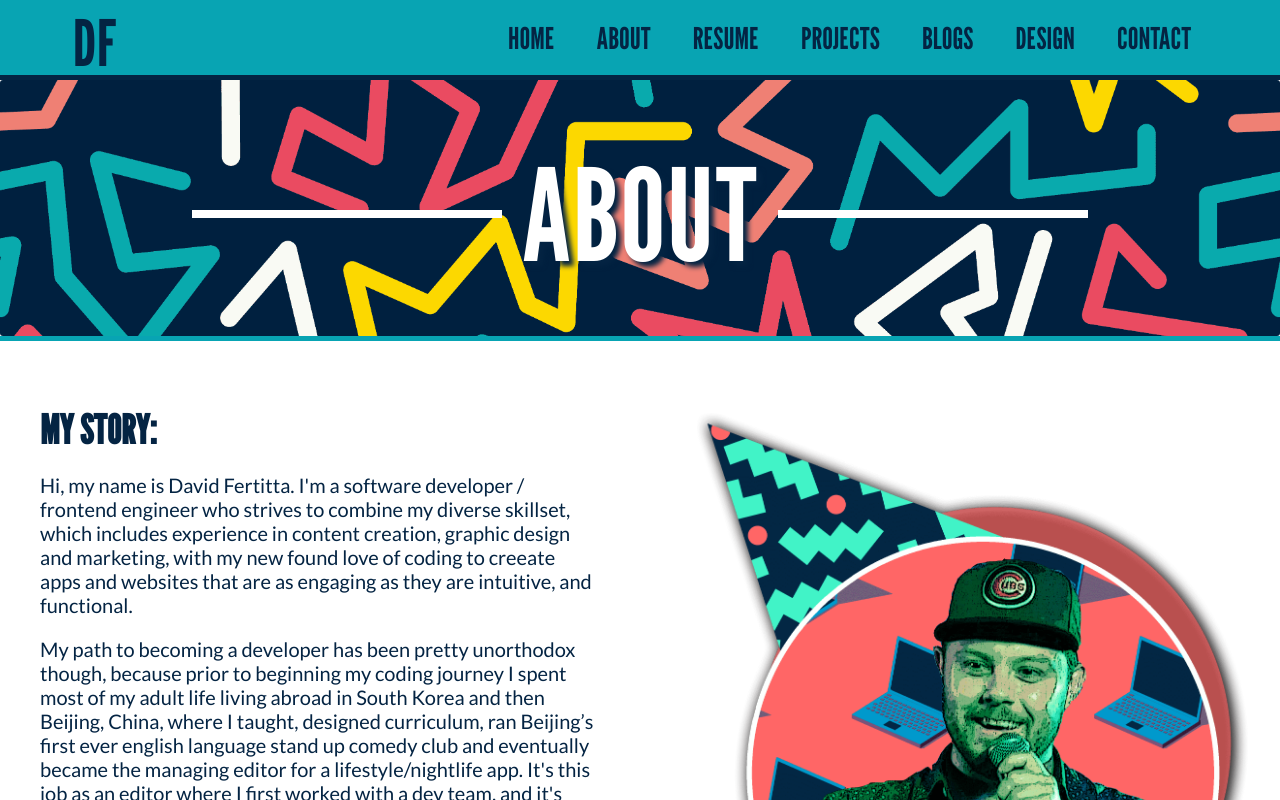
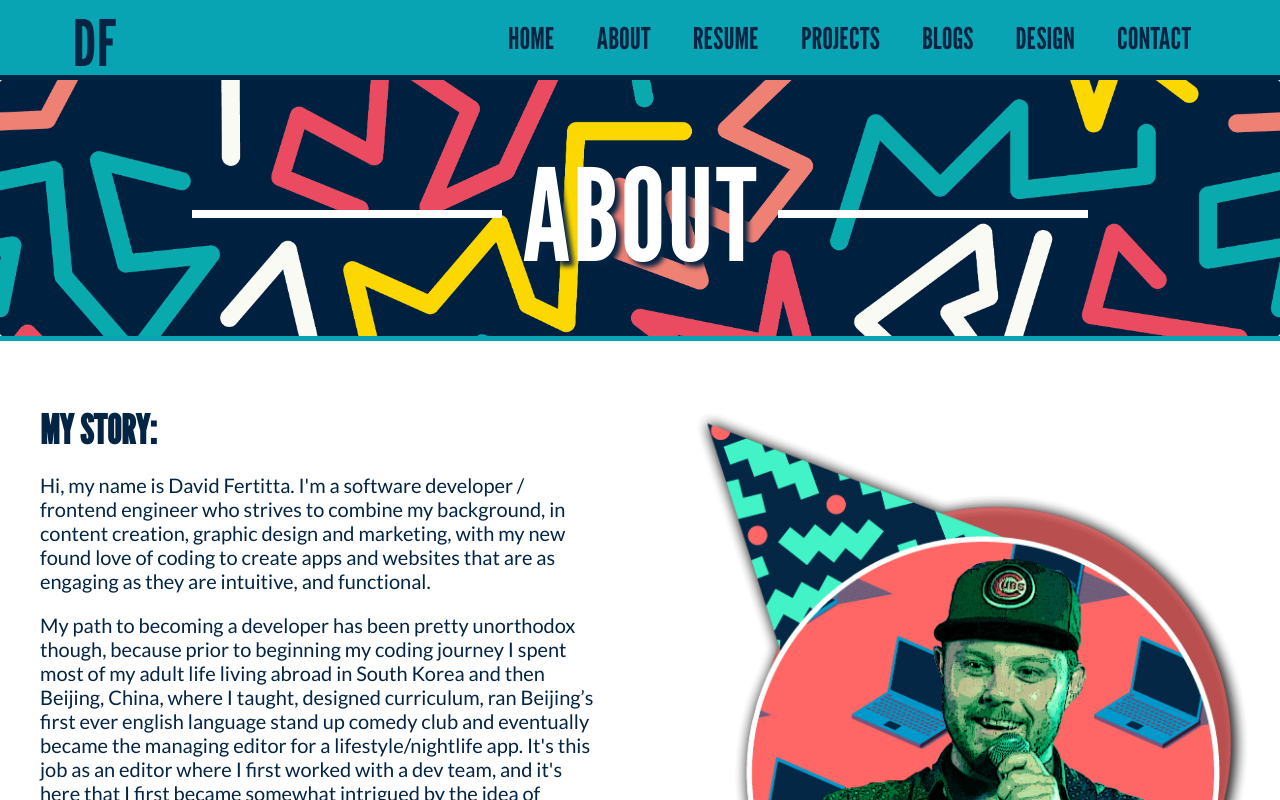
Before and after one commit to dfert1987/Portfolio, a React (Create React App) app: page /about in a window 1280 px wide. Shown: the top 800 px of the page. Built offline with nearby package versions, Linux system fonts and the light colour scheme.

Commit message:
typo fix

```diff
--- a/src/Pages/About/About.js
+++ b/src/Pages/About/About.js
@@ -32,11 +32,10 @@ const About = () => {
                 <h4 className='about-subtitle'>MY STORY:</h4>
                 <p className='about-body'>
                   Hi, my name is David Fertitta. I'm a software developer /
-                  frontend engineer who strives to combine my diverse skillset,
-                  which includes experience in content creation, graphic design
-                  and marketing, with my new found love of coding to creeate
-                  apps and websites that are as engaging as they are intuitive,
-                  and functional.
+                  frontend engineer who strives to combine my background,
+                  in content creation, graphic design and marketing, with
+                  my new found love of coding to create apps and websites
+                  that are as engaging as they are intuitive, and functional.
                 </p>
                 <p className='about-body'>
                   My path to becoming a developer has been pretty unorthodox
```
